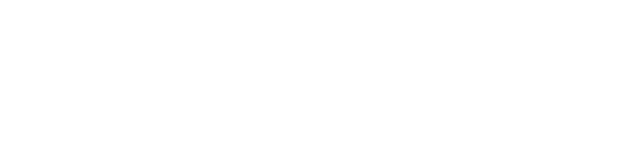
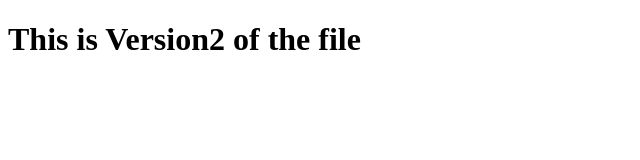
Before and after one commit to TechDocs04/git-repo, a plain HTML site: page index.html in a window 1280 px wide. Shown: the whole page, without its empty margins (0-640 px from the left). Drawn offline with Linux system fonts and the light colour scheme.

Commit message:
This is version2 of the file

```diff
--- a/index.html
+++ b/index.html
@@ -6,6 +6,6 @@
     <title>Document</title>
 </head>
 <body>
-
+    <h1> This is Version2 of the file</h1>
 </body>
 </html>
```
